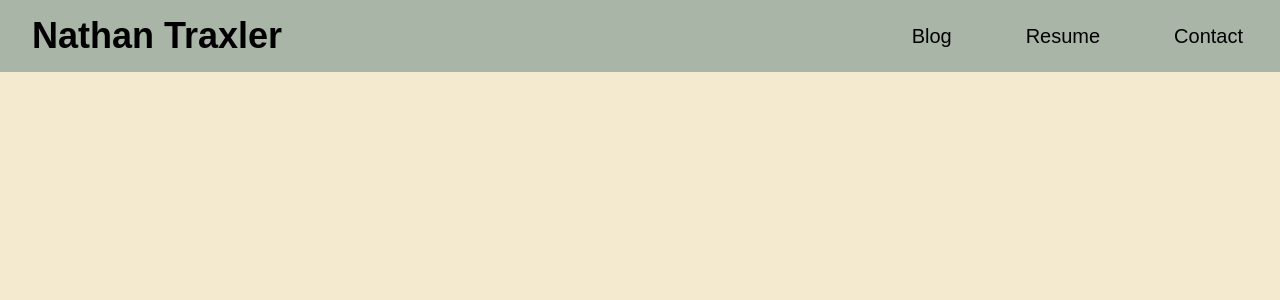
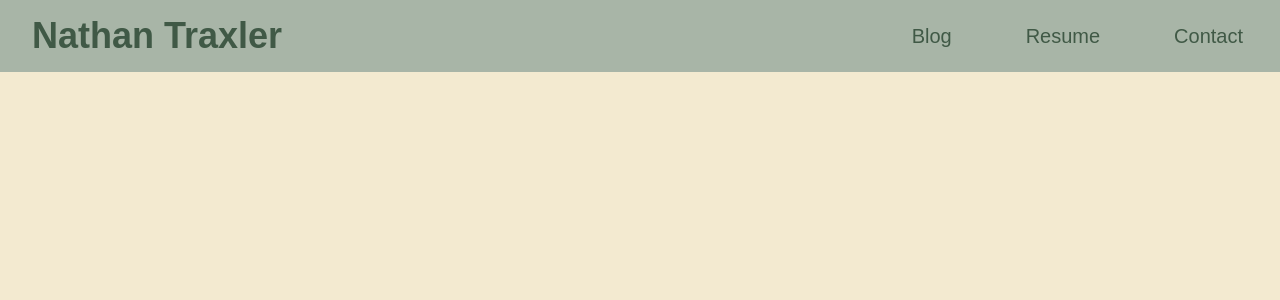
Before and after one commit to nathantraxler4/personal-website, a Next.js app: page / in a window 1280 px wide. Shown: the top 300 px of the page. Built offline with nearby package versions, Linux system fonts and the light colour scheme.

Commit message:
Change text background color

```diff
--- a/src/components/NavHeader.tsx
+++ b/src/components/NavHeader.tsx
@@ -1,18 +1,18 @@
 
 export default function NavHeader() {
   return (
-    <header className="flex items-center justify-around bg-[var(--color-bg-header)]">
-      <div className="flex-2 text-4xl font-bold px-8 py-4">
+    <header className="flex items-center justify-around bg-(--color-bg-header)">
+      <div className="flex-2 text-4xl font-bold px-8 py-4 text-(--text)">
         Nathan Traxler
       </div>
       <nav className="flex-1 flex justify-around">
-        <a href="/blog" className="text-xl font-medium hover:opacity-70">
+        <a href="/blog" className="text-xl font-medium hover:opacity-70 text-(--text)">
           Blog
         </a>
-        <a href="/resume" className="text-xl font-medium hover:opacity-70">
+        <a href="/resume" className="text-xl font-medium hover:opacity-70 text-(--text)">
           Resume
         </a>
-        <a href="/contact" className="text-xl font-medium hover:opacity-70">
+        <a href="/contact" className="text-xl font-medium hover:opacity-70 text-(--text)">
           Contact
         </a>
       </nav>
```
